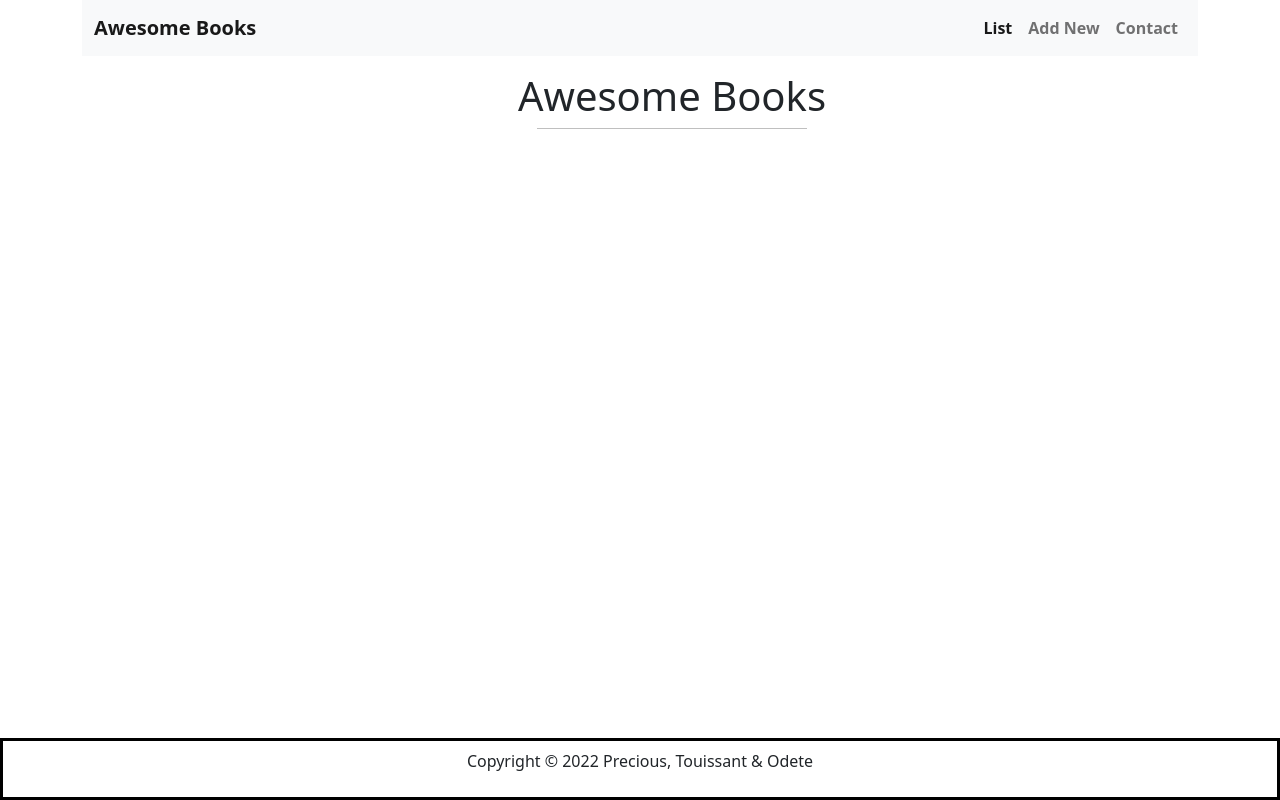
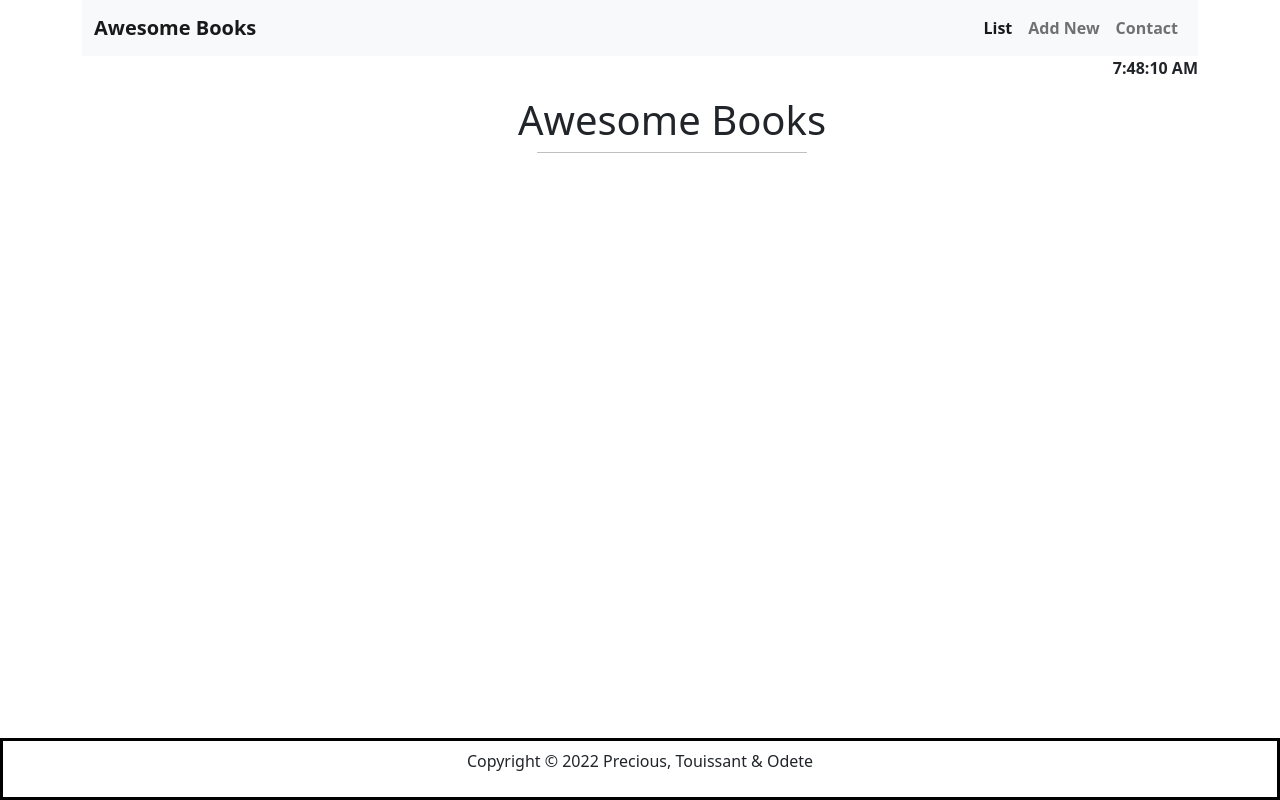
Before and after one commit to preciousakams/awesomebooksProject, a website: page index.html in a window 1280 px wide. Drawn offline with nearby package versions, Linux system fonts and the light colour scheme.

Commit message:
Clock display

```diff
--- a/index.js
+++ b/index.js
@@ -40,6 +40,8 @@ function displayClock() {
   document.getElementById('clock').innerHTML = display;
   setTimeout(displayClock, 1000);
 }
+
+window.onload = displayClock();
 
 class Book {
   constructor(title, author) {
--- a/style.css
+++ b/style.css
@@ -116,3 +116,7 @@ footer {
   bottom: 0;
   text-align: center;
 }
+
+.clock {
+  text-align: right;
+}
```
